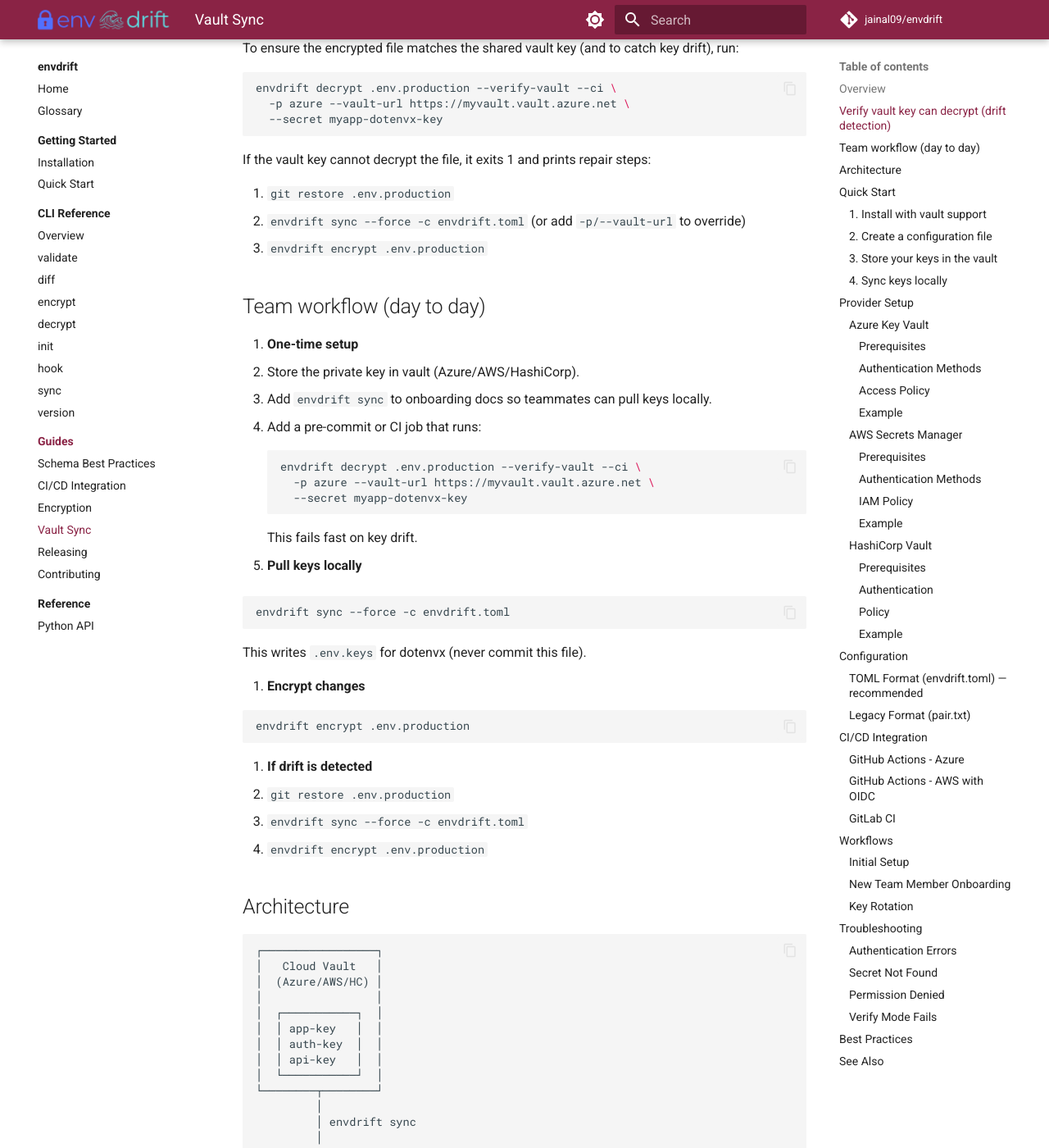
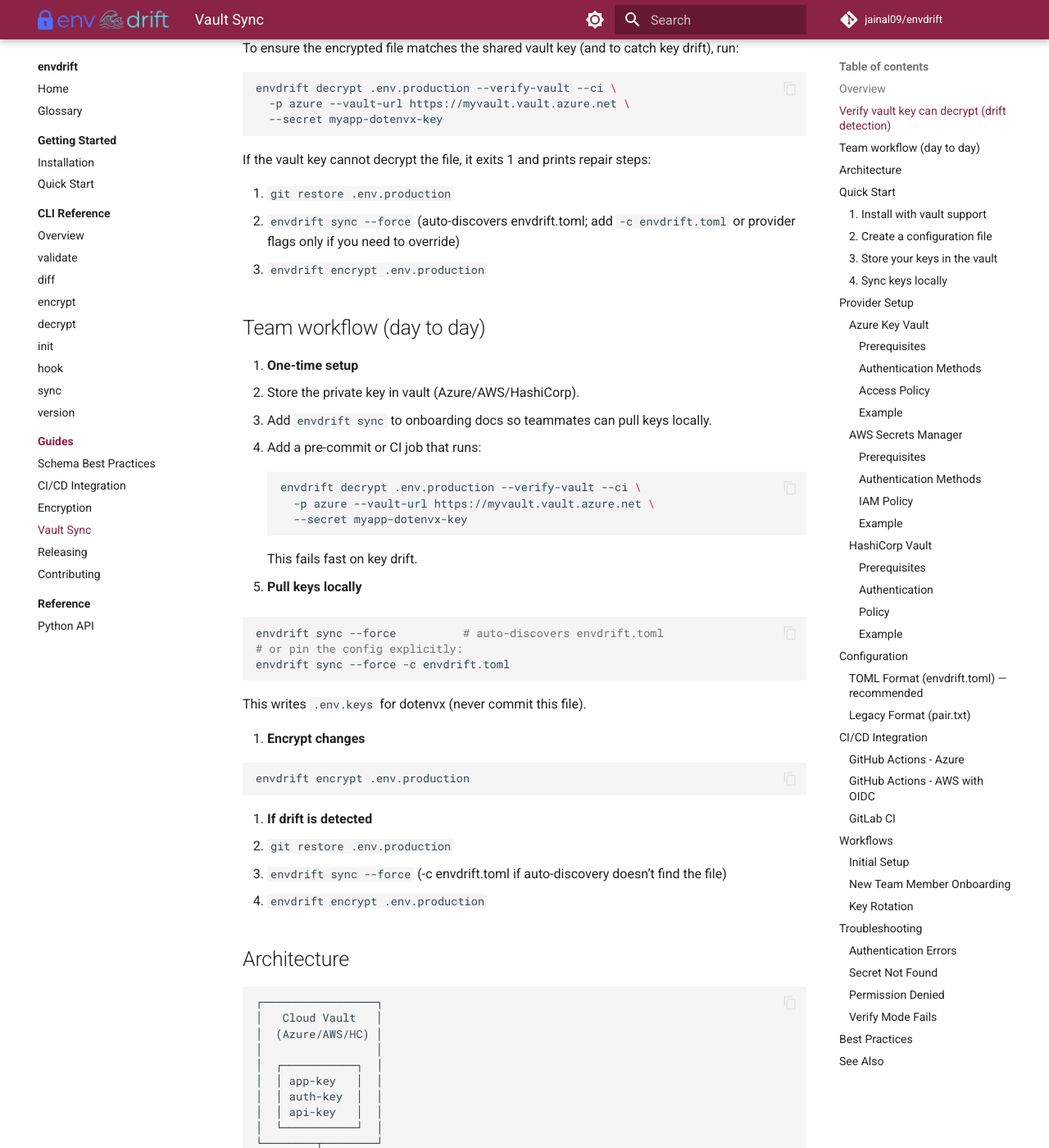
Before and after one commit to jainal09/envdrift, an MkDocs documentation site: the page built from docs/guides/vault-sync.md, in a window 1280 px wide and 1400 px high, scrolled down 594 px. Shown: the whole window at 82% size. Built offline with MkDocs 1.6.1 and Material for MkDocs 9.7.7, drawn with Linux system fonts in a browser that asks for light colours; comment, search, counter and statistics services are not loaded; some of the changed text lies outside the part shown.

Commit message:
Enhance documentation for vault key verification and sync command auto-discovery

````diff
--- a/docs/guides/vault-sync.md
+++ b/docs/guides/vault-sync.md
@@ -25,7 +25,7 @@ envdrift decrypt .env.production --verify-vault --ci \
 If the vault key cannot decrypt the file, it exits 1 and prints repair steps:
 
 1. `git restore .env.production`
-2. `envdrift sync --force -c envdrift.toml` (or add `-p/--vault-url` to override)
+2. `envdrift sync --force` (auto-discovers envdrift.toml; add `-c envdrift.toml` or provider flags only if you need to override)
 3. `envdrift encrypt .env.production`
 
 ## Team workflow (day to day)
@@ -46,6 +46,8 @@ If the vault key cannot decrypt the file, it exits 1 and prints repair steps:
 2. **Pull keys locally**
 
    ```bash
+   envdrift sync --force          # auto-discovers envdrift.toml
+   # or pin the config explicitly:
    envdrift sync --force -c envdrift.toml
    ```
 
@@ -59,7 +61,7 @@ If the vault key cannot decrypt the file, it exits 1 and prints repair steps:
 
 4. **If drift is detected**
    - `git restore .env.production`
-   - `envdrift sync --force -c envdrift.toml`
+   - `envdrift sync --force` (-c envdrift.toml if auto-discovery doesn’t find the file)
    - `envdrift encrypt .env.production`
 
 ## Architecture
@@ -162,15 +164,15 @@ vault kv put secret/myapp-dotenvx-key \
 
 ### 4. Sync keys locally
 
+Auto-discovery finds `envdrift.toml` (or `[tool.envdrift]` in `pyproject.toml`) in your project tree.
+Add `-c envdrift.toml` when running outside the repo root or if you want CI to pin the exact file.
+
 ```bash
-# Azure (auto-discovers envdrift.toml; add -c if needed)
+# Auto-discovery (Azure/AWS/HashiCorp)
 envdrift sync
 
-# AWS
-envdrift sync
-
-# HashiCorp
-envdrift sync
+# Explicit path when auto-discovery isn’t available
+envdrift sync -c envdrift.toml
 ```
 
 ## Provider Setup
````
Also changed, not shown: docs/cli/decrypt.md (+6 -2 lines), docs/cli/sync.md (+7 -15 lines).
